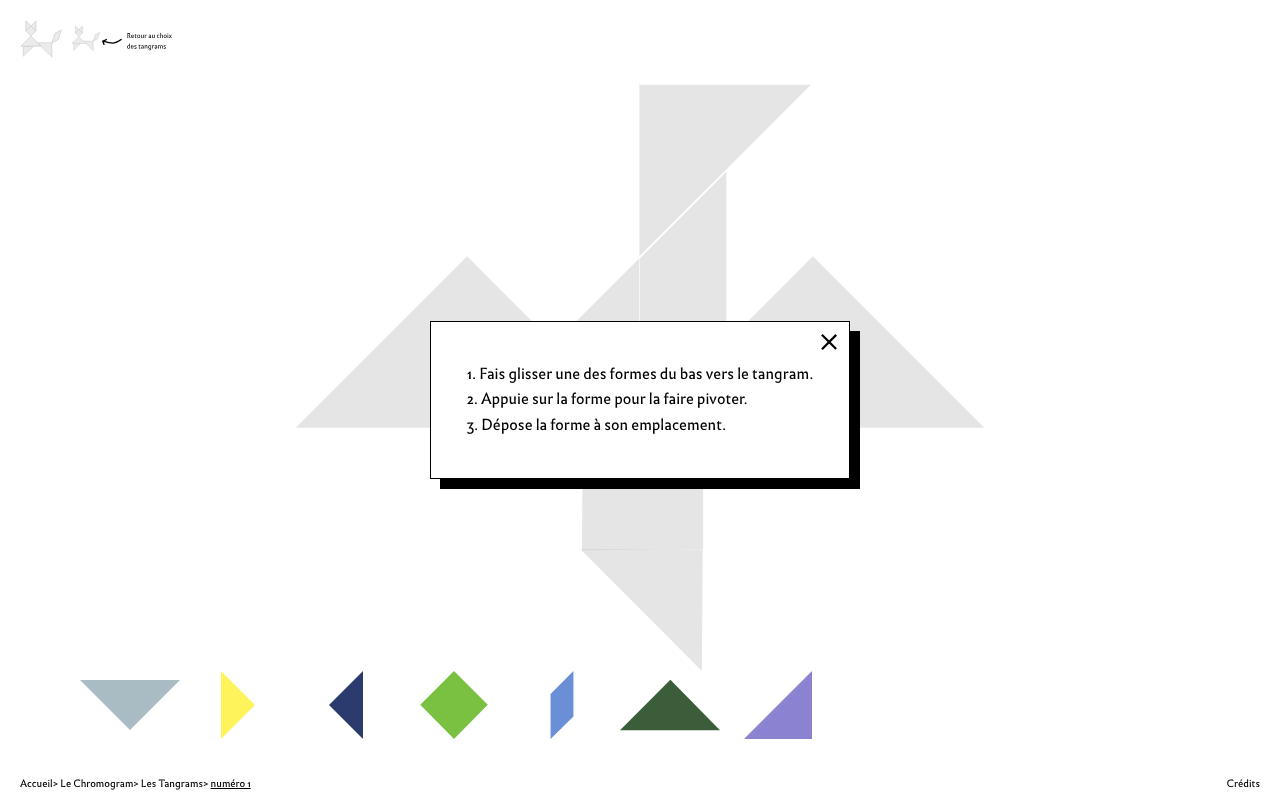
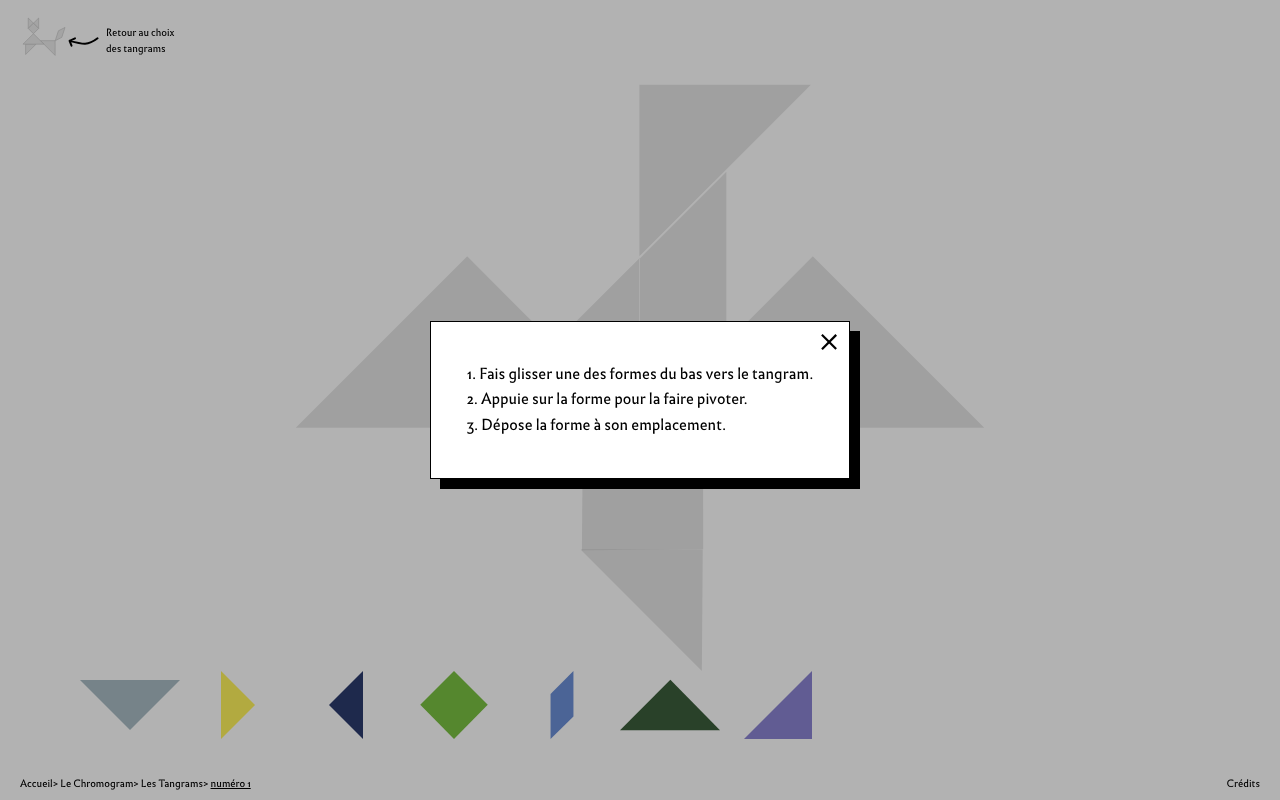
Before and after one commit to theopaolo/tangram-app, a SvelteKit app: page /puzzle/1 in a window 1280 px wide. Built offline with nearby package versions, Linux system fonts and the light colour scheme.

Commit message:
close_succcess_ajustement

```diff
--- a/src/routes/puzzle/[id]/+page.svelte
+++ b/src/routes/puzzle/[id]/+page.svelte
@@ -17,6 +17,7 @@
   } from '../../../lib/puzzleDebug.js';
 
 
+  let showHelp = $state(true); // rune => re-render quand on assigne
 
   // Get puzzle ID from URL params
   const puzzleId = $derived($page.params.id);
@@ -635,17 +636,10 @@
   }
   .success-message {
       position: fixed;
-      top: 80%;
-      left: 50%;
-      transform: translate(-50%, -50%);
-      background: #000;
-      color: white;
-      padding: 2rem 1rem;
-      padding-bottom: 1rem;
-      font-size: 1rem;
+      bottom: 150px;
+      right: 40px;
       z-index: 2000;
-      text-align: center;
-      min-width: max-content;
+
   }
 
   .action-buttons {
@@ -715,40 +709,44 @@
   }
 </style>
 
-<header class="fixed left-5 top-0 z-10 flex items-center pt-[20px] mix-blend-difference">
+<header class="fixed left-5 top-0 z-10 flex items-center pt-4 mix-blend-difference">
     <a href="/puzzles" class="flex gap-2" aria-label="Retour à l'accueil">
-      <img
+      <!-- <img
       src="/images/chat.svg"
       alt="grey"
       class="h-auto !w-[42px]"
-    />
+    /> -->
       <img
       src="/images/retour_tangrams.svg"
       alt="retour"
-      class="h-auto !w-[106.7px]"
+      class="h-auto !w-[162px]"
     />
     </a>
 </header>
 
 
-<div class="fixed w-full h-svh flex items-center pointer-events-none z-100000000000000">
-
-  <div class="relative mx-auto w-max border drop-shadow-[var(--my-drop-shadow)] text-bouton px-9 py-10 max-h-max bg-white">
-    <button
+{#if showHelp}
+  <div class="fixed inset-0 z-[9999] grid place-items-center">
+    <div class="absolute inset-0 bg-black/30" onclick={() => showHelp = false} />
+    <div class="relative mx-auto w-max border drop-shadow-[var(--my-drop-shadow)] text-bouton px-9 py-10 max-h-max bg-white">
+      <button
         type="button"
-        class="absolute right-3 top-3"
+        class="absolute right-3 top-3 oki"
         aria-label="Fermer l'aide"
+        onclick={() => showHelp = false}
       >
         <svg width="16" height="16" viewBox="0 0 29 29" fill="black" xmlns="http://www.w3.org/2000/svg">
           <path d="M28.8613 25.8936L26.0347 28.7238L0.173337 2.83019L3 0L28.8613 25.8936Z" fill="black"/>
           <path d="M3.13867 28.8936L0.312005 26.0634L26.1733 0.16981L29 3L3.13867 28.8936Z" fill="black"/>
         </svg>
-		</button>
-    1. Fais glisser une des formes du bas vers le tangram.<br/>
-    2. Appuie sur la forme pour la faire pivoter.<br/>
-    3. Dépose la forme à son emplacement.<br/>
+      </button>
+
+      <p>1. Fais glisser une des formes du bas vers le tangram.</p>
+      <p>2. Appuie sur la forme pour la faire pivoter.</p>
+      <p>3. Dépose la forme à son emplacement.</p>
+    </div>
   </div>
-</div>
+{/if}
 
 <div class="puzzle-wrapper" onpointerdown={unlockAudio}>
 
@@ -837,14 +835,16 @@
 	<Breadcrumb items={breadcrumbItems} />
 </footer>
 
-  {#if puzzleSolved}
-    <div class="success-message" transition:fly={{ y: 20, duration: 300 }}>
+{#if puzzleSolved}
+    <div class="success-message text-corps" transition:fly={{ y: 20, duration: 300 }}>
       <button class="absolute top-2 right-2 text-white" onclick={() => puzzleSolved = false}>✕</button>
-      <p> Bravo ! Tu as complété le tangram !</p>
-      <div class="mt-2">
-          <button class="bg-white text-black p-2 px-4 text-xs" onclick={() => goto('/puzzles')}>Retour à la liste des tangrams</button>
+      <div class="mt-2 flex flex-row gap-5">
+
+          <!-- <button class="inf-bold w-fit w-max border bg-white px-[14px] py-1 tracking-[4%] drop-shadow-[var(--my-drop-shadow)]" onclick={() => goto('/puzzles')}>Retour aux tangrams</button> -->
+          <button class="inf-bold w-fit w-max border bg-white px-[14px] py-1 tracking-[4%] drop-shadow-[var(--my-drop-shadow)]">Recommencer<br/>ce tangram ?</button>
       </div>
     </div>
+
   {/if}
 
     <!-- Debug Panel - Only shown when DEBUG_MODE is true -->
```
